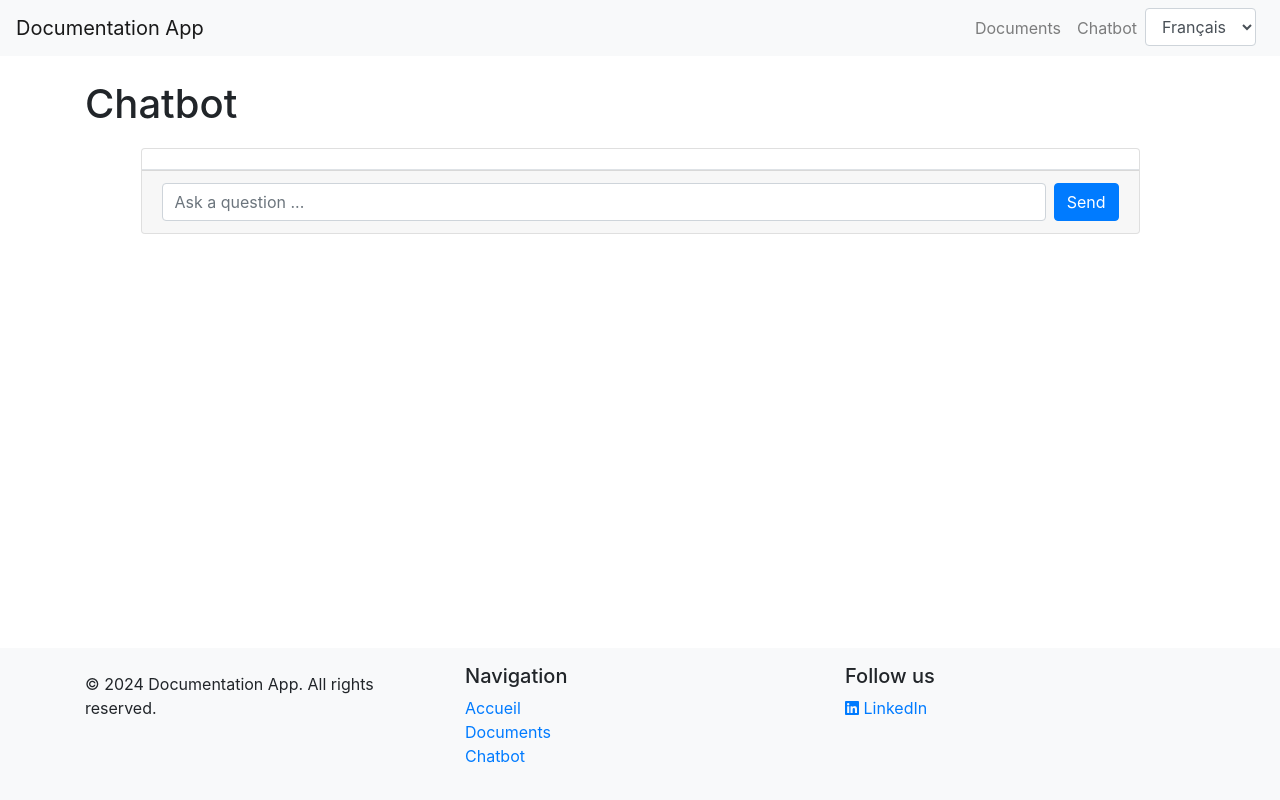
After one commit to badzim/django-multilang, a Django app: page /fr/chat/ in a window 1280 px wide. The commit adds this page. Run offline with Django 5.2, Linux system fonts and the light colour scheme; some libraries are stand-ins or nearby versions.

Commit message:
Ajout d'un simple chatbot qui renvoie toujours hello et simule un appel à un modèle llm

```diff
--- a/documentation/templates/base.html
+++ b/documentation/templates/base.html
@@ -7,33 +7,33 @@
     <title>{% block title %}{% endblock %}</title>
     <!-- Bootstrap CSS -->
     <link href="https://stackpath.bootstrapcdn.com/bootstrap/4.5.2/css/bootstrap.min.css" rel="stylesheet">
+    <style>
+        /* Assure que le body et html prennent toute la hauteur */
+        html, body {
+            height: 100%;
+        }
+        /* Utilisation de flexbox pour organiser le contenu */
+        body {
+            display: flex;
+            flex-direction: column;
+        }
+        /* Le contenu principal occupe au moins 80% de la hauteur */
+        .content {
+            flex: 1 0 auto;
+            min-height: 80vh;
+        }
+        /* Le footer reste en bas de la page */
+        .footer {
+            flex-shrink: 0;
+        }
+    </style>
 </head>
 <body>
-    <nav class="navbar navbar-expand-lg navbar-light bg-light">
-        <a class="navbar-brand" href="/">{% translate 'Documentation App' %}</a>
-        <div class="navbar-collapse" id="navbarNav">
-            <ul class="navbar-nav ml-auto">
-                <li class="nav-item">
-                    <form action="{% url 'set_language' %}" method="post" class="form-inline my-2 my-lg-0">
-                        {% csrf_token %}
-                        <input name="next" type="hidden" value="{{ redirect_to }}" />
-                        <select name="language" id="language-select" class="form-control mr-sm-2" onchange="this.form.submit()">
-                            {% get_current_language as LANGUAGE_CODE %}
-                            {% get_available_languages as LANGUAGES %}
-                            {% for lang in LANGUAGES %}
-                                <option value="{{ lang.0 }}" data-full-text="{{ lang.1 }}" {% if lang.0 == LANGUAGE_CODE %} selected {% endif %}>
-                                    {{ lang.1 }}
-                                </option>
-                            {% endfor %}
-                        </select>
-                    </form>
-                </li>
-            </ul>
-        </div>
-    </nav>
+    {% include "includes/navbar.html" %}
     <div class="container mt-4">
         {% block content %}{% endblock %}
     </div>
+    {% include "includes/footer.html" %}
     <!-- Bootstrap JS and dependencies -->
     <script src="https://code.jquery.com/jquery-3.5.1.slim.min.js"></script>
     <script src="https://cdn.jsdelivr.net/npm/@popperjs/core@2.5.4/dist/umd/popper.min.js"></script>
--- /dev/null
+++ b/documentation/templates/chat.html
@@ -0,0 +1,61 @@
+{% extends "base.html" %}
+{% load i18n %}
+{% block title %}Chatbot{% endblock %}
+{% block content %}
+<h1>{% translate "Chatbot" %}</h1>
+<div id="chat-container" class="card">
+    <div id="chat-log" class="card-body">
+        <!-- Messages will be appended here -->
+    </div>
+    <div class="card-footer">
+        <form id="chat-form" class="d-flex">
+            <input type="text" id="chat-input" class="form-control mr-2" placeholder="{% translate 'Ask a question ...' %}" required>
+            <button type="submit" class="btn btn-primary">{% translate 'Send' %}</button>
+        </form>
+    </div>
+</div>
+<script>
+document.getElementById('chat-form').addEventListener('submit', async function(e) {
+    e.preventDefault();
+    const input = document.getElementById('chat-input');
+    const message = input.value;
+    input.value = '';
+
+    const chatLog = document.getElementById('chat-log');
+    chatLog.innerHTML += `<div class="user-message alert alert-primary">${message}</div>`;
+
+    // Simuler la latence de la réponse serveur
+    chatLog.innerHTML += `<div class="bot-message alert alert-secondary">...</div>`;
+
+    const response = await fetch('{% url "chatbot" %}', {
+        method: 'POST',
+        headers: {
+            'Content-Type': 'application/json',
+            'X-CSRFToken': '{{ csrf_token }}'
+        },
+        body: JSON.stringify({ question: message })
+    });
+
+    const data = await response.json();
+    // Supprimer le "..." et ajouter la réponse réelle
+    chatLog.removeChild(chatLog.lastChild);
+    chatLog.innerHTML += `<div class="bot-message alert alert-secondary">${data.answer}</div>`;
+});
+</script>
+<style>
+#chat-container {
+    max-width: 90%;
+    margin: 0 auto;
+    margin-top: 20px;
+}
+#chat-log {
+    height: 90%;
+    overflow-y: scroll;
+    padding: 10px;
+    border-bottom: 1px solid #dee2e6;
+}
+.user-message, .bot-message {
+    margin-bottom: 10px;
+}
+</style>
+{% endblock %}
--- /dev/null
+++ b/documentation/templates/includes/footer.html
@@ -0,0 +1,27 @@
+{% load i18n %}
+<footer class="footer mt-auto py-3 bg-light">
+    <div class="container">
+        <div class="row">
+            <div class="col-md-4">
+                <h5> {% translate 'Documentation App' as app %} </h5>
+                <p>© 2024 {{app}}. {% translate 'All rights reserved' %}.</p>
+            </div>
+            <div class="col-md-4">
+                <h5>{% translate 'Navigation' %}</h5>
+                <ul class="list-unstyled">
+                    <li><a href="/">{% translate 'Home' %}</a></li>
+                    <li><a href="{% url 'document_list' %}">{% translate 'Documents' %}</a></li>
+                    <li><a href="{% url 'chat_interface' %}">{% translate 'Chatbot' %}</a></li>
+                </ul>
+            </div>
+            <div class="col-md-4">
+                <h5>{% translate 'Follow us' %}</h5>
+                <ul class="list-unstyled">
+                    <li><a href="#"><i class="fab fa-linkedin"></i> LinkedIn</a></li>
+                </ul>
+            </div>
+        </div>
+    </div>
+</footer>
+<!-- FontAwesome for social icons -->
+<script src="https://kit.fontawesome.com/a076d05399.js" crossorigin="anonymous"></script>
--- /dev/null
+++ b/documentation/templates/includes/navbar.html
@@ -0,0 +1,29 @@
+{% load i18n %}
+<nav class="navbar navbar-expand-lg navbar-light bg-light">
+    <a class="navbar-brand" href="/">{% translate 'Documentation App' %}</a>
+    <div class="navbar-collapse" id="navbarNav">
+        <ul class="navbar-nav ml-auto">
+            <li class="nav-item">
+                <a class="nav-link" href="{% url 'document_list' %}">{% translate 'Documents' %}</a>
+            </li>
+            <li class="nav-item">
+                <a class="nav-link" href="{% url 'chat_interface' %}">{% translate 'Chatbot' %}</a>
+            </li>
+            <li class="nav-item">
+                <form action="{% url 'set_language' %}" method="post" class="form-inline my-2 my-lg-0">
+                    {% csrf_token %}
+                    <input name="next" type="hidden" value="{{ redirect_to }}" />
+                    <select name="language" id="language-select" class="form-control mr-sm-2" onchange="this.form.submit()">
+                        {% get_current_language as LANGUAGE_CODE %}
+                        {% get_available_languages as LANGUAGES %}
+                        {% for lang in LANGUAGES %}
+                            <option value="{{ lang.0 }}" data-full-text="{{ lang.1 }}" {% if lang.0 == LANGUAGE_CODE %} selected {% endif %}>
+                                {{ lang.1 }}
+                            </option>
+                        {% endfor %}
+                    </select>
+                </form>
+            </li>
+        </ul>
+    </div>
+</nav>
--- a/documentation/urls.py
+++ b/documentation/urls.py
@@ -1,9 +1,11 @@
 # documentation/urls.py
 
 from django.urls import path
-from .views import document_list, document_detail
+from .views import document_list, document_detail, chatbot, chat_interface
 
 urlpatterns = [
     path('', document_list, name='document_list'),
     path('<int:pk>/', document_detail, name='document_detail'),
+    path('chatbot/', chatbot, name='chatbot'),
+    path('chat/', chat_interface, name='chat_interface'),
 ]
--- a/documentation/views.py
+++ b/documentation/views.py
@@ -1,11 +1,32 @@
 from django.shortcuts import render, get_object_or_404
+from django.views.decorators.csrf import csrf_exempt
+from django.http import JsonResponse
 from .models import Document
+import json
+import time
 # Create your views here.
 
 def document_list(request):
     documents = Document.objects.all()
-    return render(request, 'document_list.html', {"documents": documents})
+    return render(request, 'partials/document_list.html', {"documents": documents})
 
 def document_detail(request, pk):
     document = get_object_or_404(Document, pk=pk)
     return render(request, 'document_detail.html', {'document': document})
+
+@csrf_exempt
+def chatbot(request):
+    if request.method == 'POST':
+        data = json.loads(request.body)
+        question = data.get('question')
+
+        # Simuler une latence de réponse
+        time.sleep(2)  # Simule un délai de 2 secondes
+
+        answer = "hello"
+        return JsonResponse({'answer': answer})
+
+    return JsonResponse({'error': 'Invalid request method'}, status=400)
+
+def chat_interface(request):
+    return render(request, 'chat.html')
--- a/requirements.txt
+++ b/requirements.txt
@@ -2,3 +2,4 @@ asgiref==3.8.1
 Django==5.0.6
 sqlparse==0.5.0
 gunicorn
+openai
```
Also changed, not shown: README.md, assets/processus_general.png (added), documentation/templates/partials/document_list.html (renamed from documentation/templates/document_list.html), locale/en/LC_MESSAGES/django.po, locale/fr/LC_MESSAGES/django.po, 1 other file.
